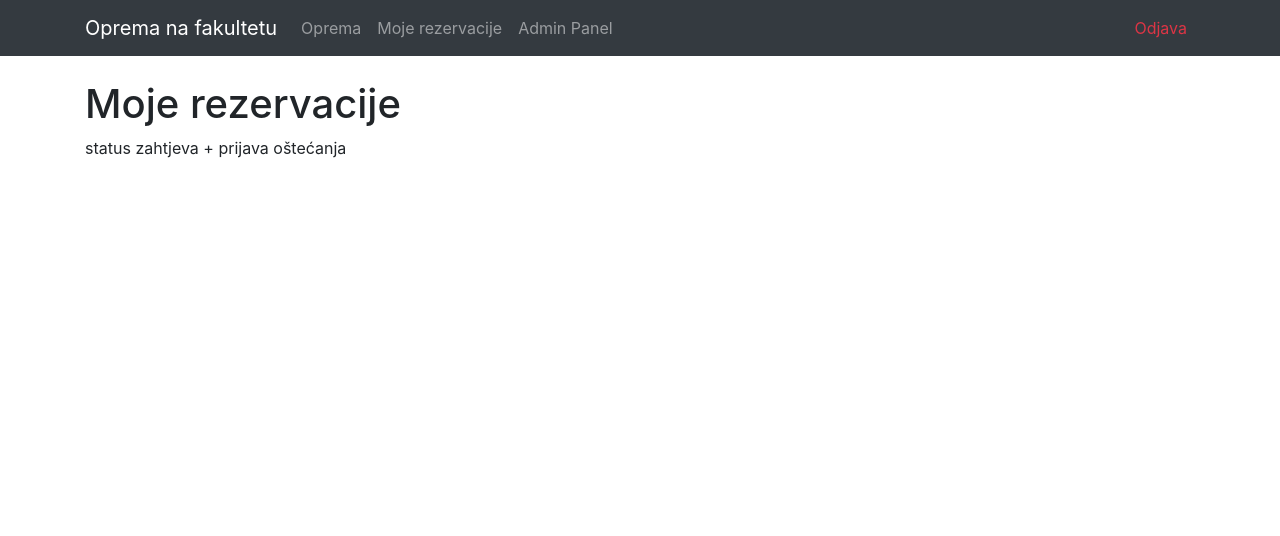
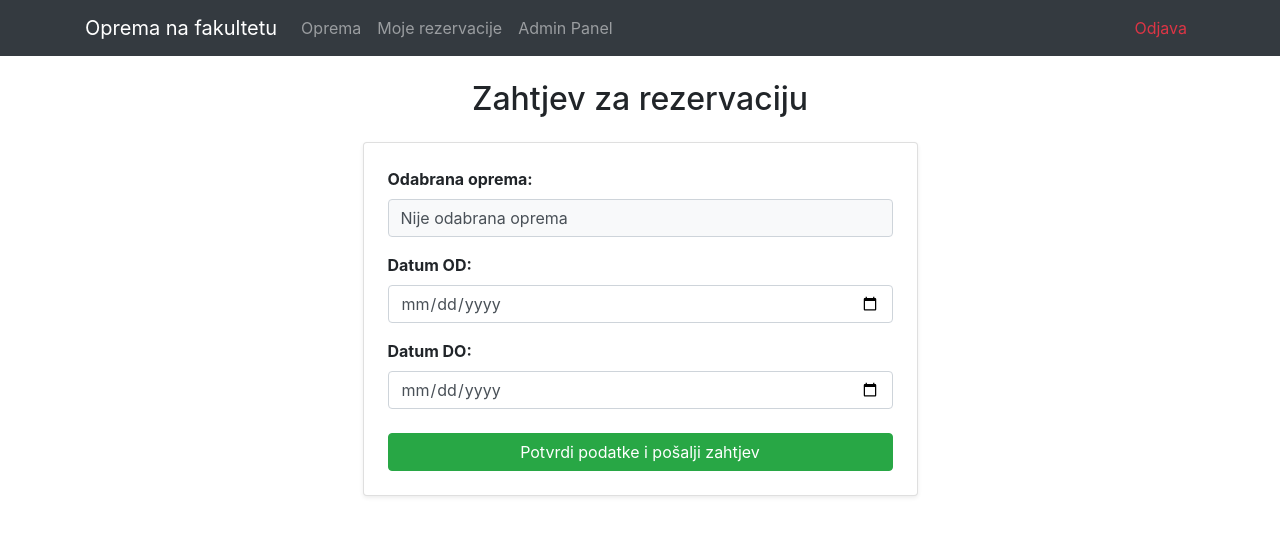
Before and after one commit to jugin024/evidencija_opreme_na_fakultetu, a Vue app: page /rezervacije in a window 1280 px wide. Shown: the top 536 px of the page. Built offline with nearby package versions, Linux system fonts and the light colour scheme.

Commit message:
searchbar + kreiranje rezervacije

```diff
--- a/src/KorisnikRezervacije.vue
+++ b/src/KorisnikRezervacije.vue
@@ -1,12 +1,59 @@
 <template>
   <div>
-    <h1>Moje rezervacije</h1>
-    <p>status zahtjeva + prijava oštećanja</p>
+    <h2 class="mb-4 text-center">Zahtjev za rezervaciju</h2>
+    <div class="card shadow-sm col-md-6 mx-auto p-4">
+      <form @submit.prevent="posaljiZahtjev">
+        <div class="form-group">
+          <label class="font-weight-bold">Odabrana oprema:</label>
+          <input
+            type="text"
+            class="form-control bg-light"
+            :value="odabranaOprema"
+            disabled
+          />
+        </div>
+
+        <div class="form-group">
+          <label class="font-weight-bold">Datum OD:</label>
+          <input type="date" class="form-control" v-model="datumOd" required />
+        </div>
+
+        <div class="form-group">
+          <label class="font-weight-bold">Datum DO:</label>
+          <input type="date" class="form-control" v-model="datumDo" required />
+        </div>
+
+        <button type="submit" class="btn btn-success btn-block mt-4">
+          Potvrdi podatke i pošalji zahtjev
+        </button>
+      </form>
+    </div>
   </div>
 </template>
 
 <script>
 export default {
-  name: "KorisnikiRezervacije",
+  name: "KorisnikRezervacije",
+  data() {
+    return {
+      odabranaOprema: this.$route.query.oprema || "Nije odabrana oprema",
+      datumOd: "",
+      datumDo: "",
+    };
+  },
+  methods: {
+    posaljiZahtjev() {
+      alert(
+        `Vaš zahtjev je zaprimljen!\n\nOprema: ${this.odabranaOprema}\nOd: ${this.datumOd}\nDo: ${this.datumDo}`
+      );
+      this.$router.push("/oprema");
+    },
+  },
 };
 </script>
+
+<style scoped>
+.card {
+  margin-top: 20px;
+}
+</style>
--- a/src/Oprema.vue
+++ b/src/Oprema.vue
@@ -1,19 +1,20 @@
 <template>
   <div>
     <h2 class="mb-2">Dostupna oprema</h2>
-    <!--JOŠ NE RADI -->
+    <!--VALJDA RADI -->
     <div class="form-group mb-4">
       <input
+        v-model="pojamZaPretragu"
         type="text"
         class="form-control"
-        placeholder="Pretraži opremu po nazivu..."
+        placeholder="Pretraži opremu..."
       />
     </div>
 
     <div class="row">
       <div
         class="col-md-4 mb-4"
-        v-for="predmet in dostupnaOprema"
+        v-for="predmet in filtriranaOprema"
         :key="predmet.id"
       >
         <div class="card h-100 shadow-sm">
@@ -43,6 +44,7 @@
             <button
               class="btn btn-primary mt-auto"
               :disabled="!predmet.ispravno"
+              @click="idiNaRezervaciju(predmet.naziv)"
             >
               Zatraži rezervaciju
             </button>
@@ -58,6 +60,7 @@ export default {
   name: "Oprema",
   data() {
     return {
+      pojamZaPretragu: "",
       //dummy podaci
       dostupnaOprema: [
         {
@@ -137,6 +140,23 @@ export default {
       ],
     };
   },
+  computed: {
+    filtriranaOprema() {
+      return this.dostupnaOprema.filter((predmet) => {
+        return predmet.naziv
+          .toLowerCase()
+          .includes(this.pojamZaPretragu.toLowerCase());
+      });
+    },
+  },
+  methods: {
+    idiNaRezervaciju(biraniNaziv) {
+      this.$router.push({
+        path: "/rezervacije",
+        query: { oprema: biraniNaziv }, // Šaljemo naziv opreme u URL-u!
+      });
+    },
+  },
 };
 </script>
 
```
